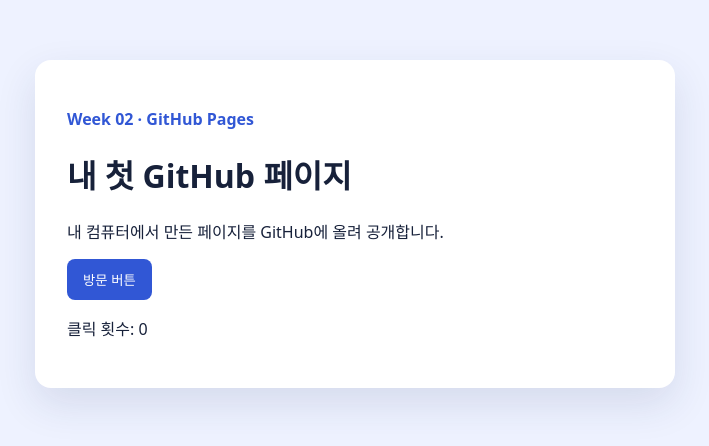
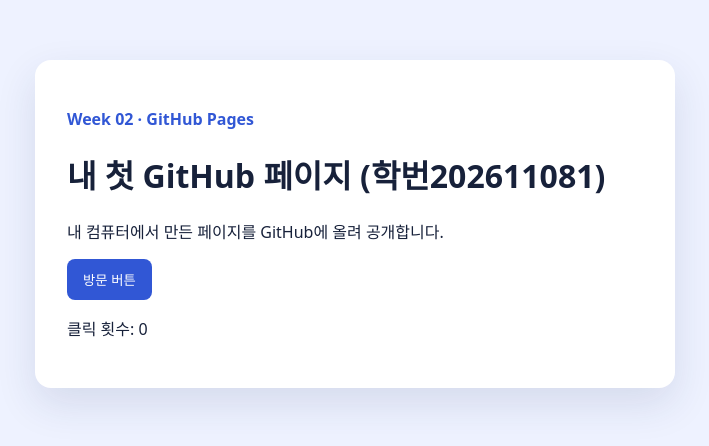
Before and after one commit to kevindaebruyne/day03, a plain HTML site: page index.html in a window 1280 px wide. Shown: the part 176-622 px from the top of the page, without its empty margins (285-994 px from the left). Drawn offline with Linux system fonts and the light colour scheme.

Commit message:
index.html 수정

```diff
--- a/index.html
+++ b/index.html
@@ -10,7 +10,7 @@
   <body>
     <main class="card">
       <p class="eyebrow">Week 02 · GitHub Pages</p>
-      <h1>내 첫 GitHub 페이지</h1>
+      <h1>내 첫 GitHub 페이지 (학번202611081)</h1>
       <p>내 컴퓨터에서 만든 페이지를 GitHub에 올려 공개합니다.</p>
       <button id="count-button" type="button">방문 버튼</button>
       <p id="status">클릭 횟수: 0</p>
```
